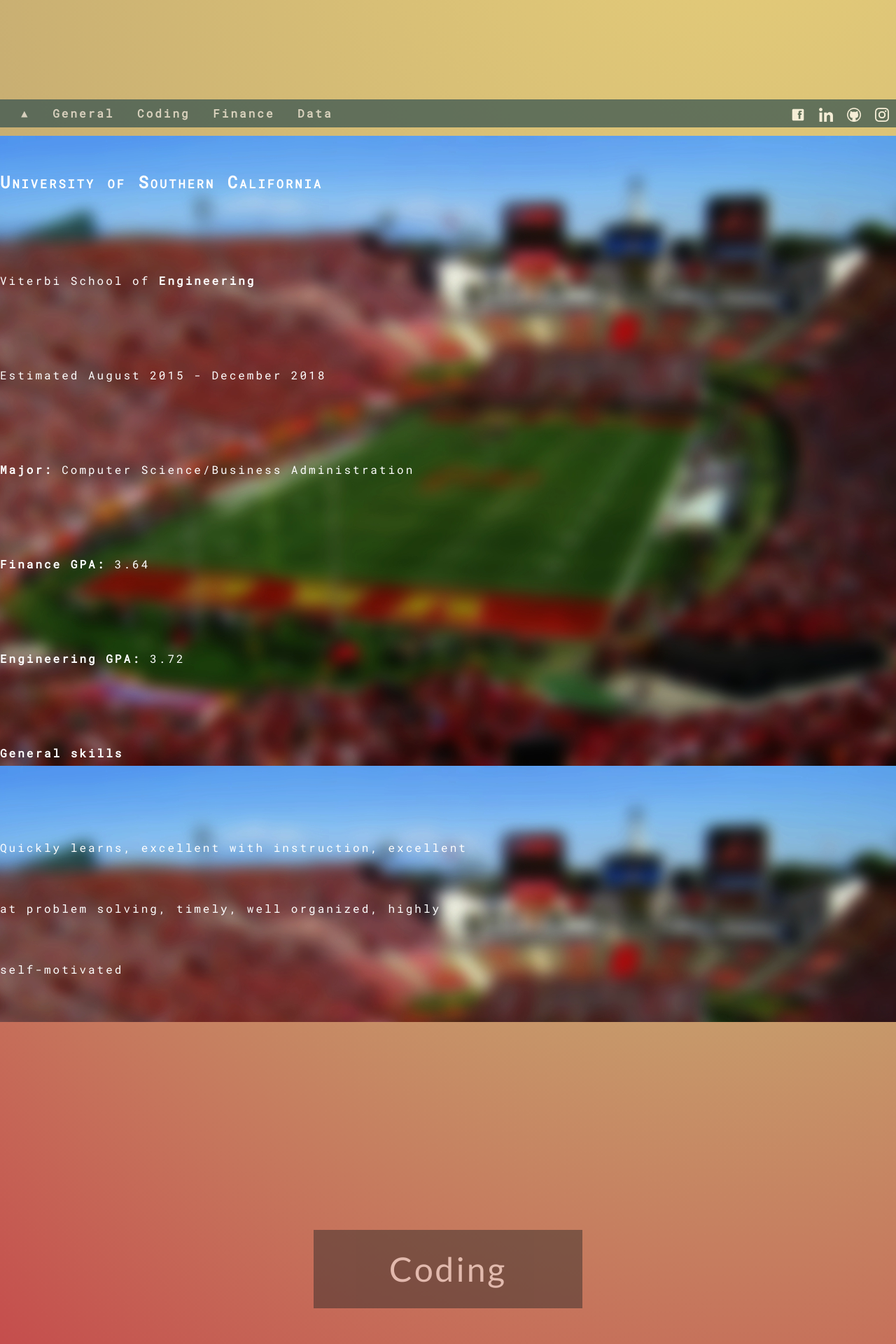
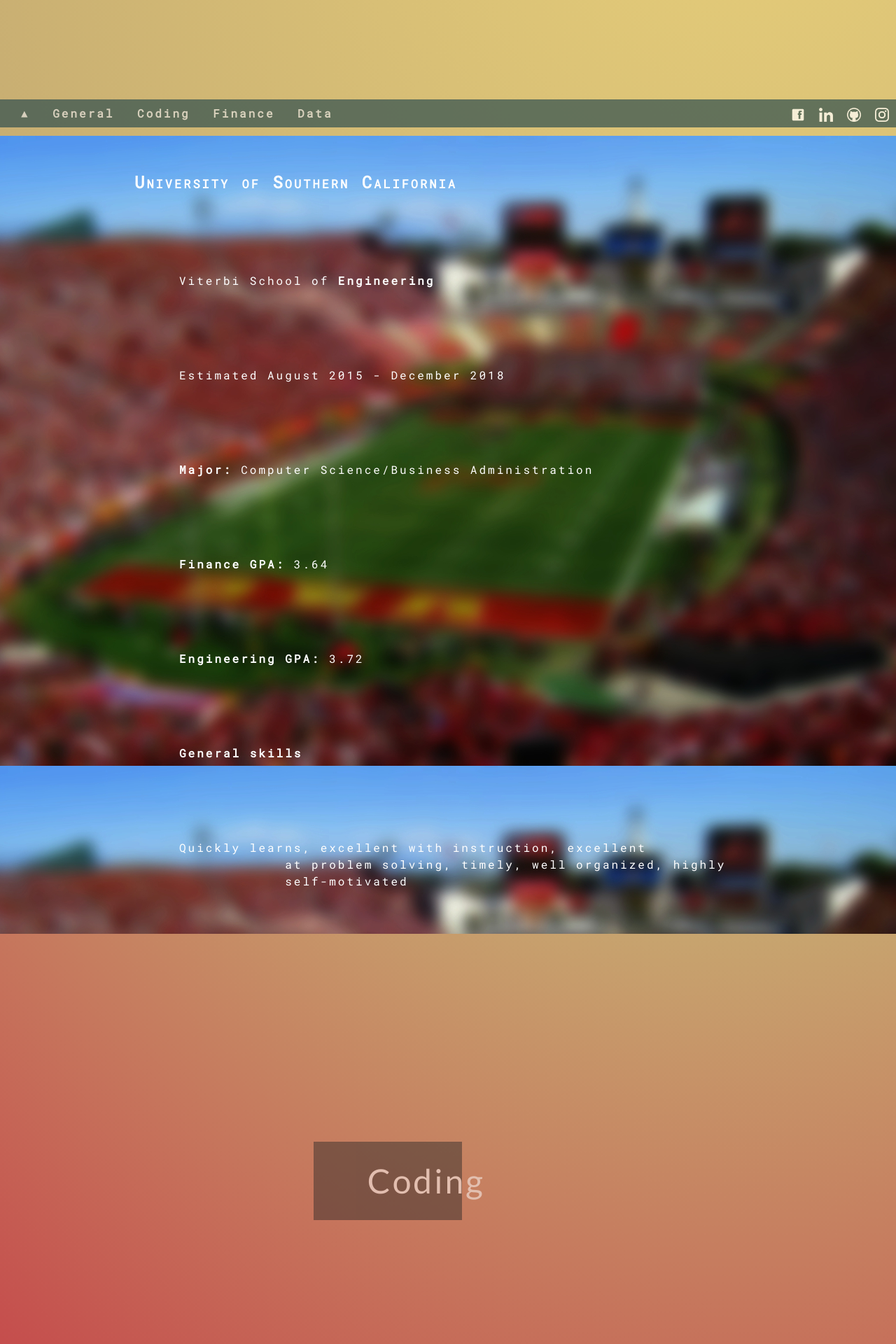
Before and after one commit to nmits/nmits.github.io, a Jekyll site: the page built from index.html, in a window 1280 px wide. Shown: the part 718-2638 px from the top of the page at 70% size. Built offline with Jekyll 4.4.1, drawn with Linux system fonts in a browser that asks for light colours; nearby versions of some CDN libraries; some of the changed text lies outside the part shown.

Commit message:
Aesthetic updates

```diff
--- a/_layouts/default.html
+++ b/_layouts/default.html
@@ -27,18 +27,18 @@
             <br>
             <p><b>General skills</b></p>
             <br>
-            <p>Quickly learns, excellent with instruction, excellent</p>
-            <p>at problem solving, timely, well organized, highly</p>
-            <p>self-motivated</p>
+            <p>Quickly learns, excellent with instruction, excellent
+            at problem solving, timely, well organized, highly
+            self-motivated</p>
         </div>
             <a id="Coding"></a>
             <div class="titles"><p>Coding</p></div>
         <div class = "CodingText">
             <h2>Programmer for Kairos</h2>
             <br>
-            <p>Assisted with programming stock trading techniques and methodology</p>
-            <p>to be automated through utilizing Scala for backend and Swift for</p>
-            <p>front end iPhone app programming</p>
+            <p>Assisted with programming stock trading techniques and methodology
+            to be automated through utilizing Scala for backend and Swift for
+            front end iPhone app programming</p>
             <br>
             <h2>Financial Intern for Candle3</h2>
             <br>
@@ -46,21 +46,21 @@
             <br>
             <h2>Systems programming for Savant</h2>
             <br>
-            <p>Installed and customized home automation systems for high end homes</p>
-            <p>and businesses as well as worked on programming new functionality</p>
-            <p>for upcoming product releases</p>
+            <p>Installed and customized home automation systems for high end homes
+            and businesses as well as worked on programming new functionality
+            for upcoming product releases</p>
             <br>
             <h2>Recent projects</h2>
             <br>
-            <p>Brute force MD5 cracker</p>
-            <p>Scrabble with visual UI</p>
-            <p>This website</p>
+            <p>Brute force MD5 cracker<br>
+            Scrabble with visual UI<br>
+            This website</p>
             <br>
             <h2>Coding skills</h2>
             <br>
-            <p>Library/api utilization, Programming theory</p>
-            <p>Python, Java, C++, Swift, AHK</p>
-            <p>HTML, CSS, AngularJS</p>
+            <p>Library/api utilization, Programming theory,
+            Python, Java, C++, Swift, AHK,
+            HTML, CSS, AngularJS</p>
         </div>
             <a id="Finance"></a>
             <div class="titles"><p>Finance</p><br>
@@ -72,20 +72,20 @@
             <br>
             <h2>Trojan Investing Society Leaders</h2>
             <br>
-            <p>Worked with members to attend seminars pertaining</p>
-            <p>to financial investment in addition to staying up</p>
-            <p>to date on market and company trends and the</p>
-            <p>financial industry</p>
+            <p>Worked with members to attend seminars pertaining
+            to financial investment in addition to staying up
+            to date on market and company trends and the
+            financial industry</p>
             <br>
             <h2>Recent projects</h2>
             <br>
-            <p>Designed high-tech start up for class including business plan</p>
-            <p>Maintaining active portfolio</p>
+            <p>Designed high-tech start up for class including business plan<br>
+            Maintaining active portfolio</p>
             <br>
             <h2>Business skills</h2>
             <br>
-            <p>Experienced with business fundamentals, strong teamwork</p>
-            <p>and leadership abilities, communicates effectively</p>
+            <p>Experienced with business fundamentals, strong teamwork,
+            and leadership abilities, communicates effectively</p>
         </div>
             <a id="Data"></a>
             <div class="titles"><p>Data Analytics</p><br>
@@ -93,8 +93,8 @@
         <div class = "DataText">
             <h2>Programmer for Kairos</h2>
             <br>
-            <p>Helped use machine learning to analyze stock trends and</p>
-            <p>create predictive models</p>
+            <p>Helped use machine learning to analyze stock trends and
+            create predictive models</p>
             <br>
             <h2>Financial Intern for Candle3</h2>
             <br>
@@ -102,18 +102,15 @@
             <br>
             <h2>Recent projects</h2>
             <br>
-            <p>GPA calculation sheet to weigh different categories</p>
-            <p>Sports predictions based on data (WIP)</p>
+            <p>GPA calculation sheet to weigh different categories <br>
+            Sports predictions based on data (WIP)</p>
             <br>
             <h2>Data analytics skills</h2>
             <br>
-            <p>SQL, Data Modeling</p>
-            <p>Excel programming</p>
-            <p>Google sheets</p>
+            <p>SQL, Data Modeling,
+            Excel programming,
+            Google sheets</p>
         </div>
-
-
-
       </div>
 
     </div>
--- a/_sass/_layout.scss
+++ b/_sass/_layout.scss
@@ -198,8 +198,14 @@
     padding: $spacing-unit 0;
 
     h2{
+        padding-left:15%;
         font-weight:bold;
-         font-variant: small-caps;
+        font-variant: small-caps;
+    }
+
+    p{
+        padding-left:20%;
+        width:30%
     }
 }
 
```
